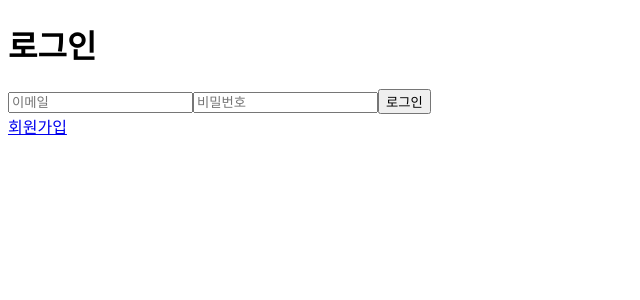
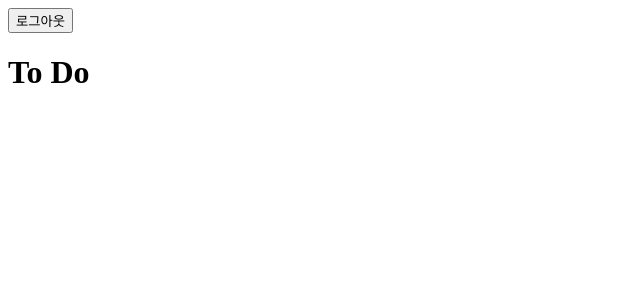
Before and after one commit to dannyp0930/wanted-pre-onboarding-challenge-fe-1, a React (Create React App) app: page / in a window 1280 px wide. Before the commit this address led to /auth. Shown: the top 300 px of the page, without its empty margins (0-640 px from the left). Built offline with nearby package versions, Linux system fonts and the light colour scheme; sample sign-in values are in the browser's storage.

Commit message:
REFACTOR: 변수 명 변경

```diff
--- a/src/routes/Auth/index.tsx
+++ b/src/routes/Auth/index.tsx
@@ -12,7 +12,7 @@ function Auth() {
       email: email,
       password: password,
     });
-    localStorage.setItem("accesstoken", res.data.token);
+    localStorage.setItem("accessToken", res.data.token);
     navigate("/");
   }
   return (
--- a/src/routes/Home/index.tsx
+++ b/src/routes/Home/index.tsx
@@ -3,14 +3,14 @@ import { Navigate, useNavigate } from "react-router-dom";
 
 function Home() {
   const navigate = useNavigate();
-  const accesstoken = localStorage.getItem("accesstoken");
+  const accessToken = localStorage.getItem("accessToken");
   function handleClick() {
-    localStorage.removeItem("accesstoken");
+    localStorage.removeItem("accessToken");
     navigate('/auth');
   }
   return (
     <>
-      {accesstoken ? (
+      {accessToken ? (
         <div>
           <button onClick={handleClick}>로그아웃</button>
           <h1>To Do</h1>
--- a/src/routes/SignUp/index.tsx
+++ b/src/routes/SignUp/index.tsx
@@ -12,7 +12,7 @@ function SignUp() {
       email: email,
       password: password,
     });
-    localStorage.setItem("accesstoken", res.data.token);
+    localStorage.setItem("accessToken", res.data.token);
     navigate("/");
   }
   return (
```
